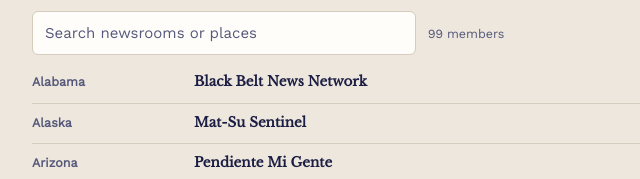
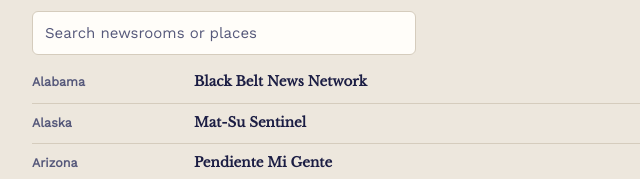
Before and after one commit to TylerFisher/tnc-map, a website built with Vite: page index.html in a window 1280 px wide. Shown: the part 420-599 px from the top of the page, 190-830 px from the left. Built offline with nearby package versions, Linux system fonts and the light colour scheme; what @protomaps/basemaps, protomaps-leaflet would draw is missing.

Commit message:
remove count

```diff
--- a/index.html
+++ b/index.html
@@ -4,10 +4,6 @@
     <meta charset="utf-8" />
     <meta name="viewport" content="width=device-width, initial-scale=1" />
     <title>Tiny News Collective Member Map</title>
-    <meta
-      name="description"
-      content="99 member newsrooms served by the Tiny News Collective, across 29 states and territories."
-    />
     <meta name="color-scheme" content="light" />
   </head>
 
@@ -42,7 +38,6 @@
             enterkeyhint="search"
             placeholder="Search newsrooms or places"
           />
-          <p class="roster__count" id="count"></p>
           <p class="visually-hidden" id="count-live" role="status" aria-live="polite"></p>
         </div>
 
--- a/src/main.ts
+++ b/src/main.ts
@@ -32,7 +32,6 @@
   applyEmbedConfig(config);
 
   const searchInput = mustFind<HTMLInputElement>('#search');
-  const countEl = mustFind('#count');
   const countLive = mustFind('#count-live');
   const emptyEl = mustFind('#roster-empty');
   const listEl = mustFind('#roster');
@@ -76,7 +75,6 @@
     map.reflect(new Set(results.map((m) => m.id)));
 
     const trimmed = query.trim();
-    countEl.textContent = countLabel(results.length, trimmed);
 
     const isEmpty = results.length === 0;
     emptyEl.hidden = !isEmpty;
@@ -84,8 +82,8 @@
     if (isEmpty) writeEmptyState(emptyEl, trimmed, searchInput, apply);
     else emptyEl.replaceChildren();
 
-    // The visible count updates on every keystroke; the announcement waits, so
-    // a screen reader is not read a new total for every character typed.
+    // Screen-reader only. Debounced so a new total isn't read for every
+    // character typed.
     window.clearTimeout(announceTimer);
     announceTimer = window.setTimeout(() => {
       countLive.textContent = countLabel(results.length, trimmed);
@@ -147,7 +145,7 @@
   target.replaceChildren(
     document.createTextNode(`No members match “${query}”. Try a place, a state, or a subject — `),
     clearButton,
-    document.createTextNode(` to see all ${members.length}.`),
+    document.createTextNode(' to see all members.'),
   );
 }
 
--- a/src/styles.css
+++ b/src/styles.css
@@ -264,13 +264,6 @@
   border-color: var(--muted);
 }
 
-.roster__count {
-  font-size: 12.5px;
-  font-variant-numeric: tabular-nums;
-  color: var(--muted);
-  flex: none;
-}
-
 .roster__scroll {
   padding-bottom: 8px;
 }
```
